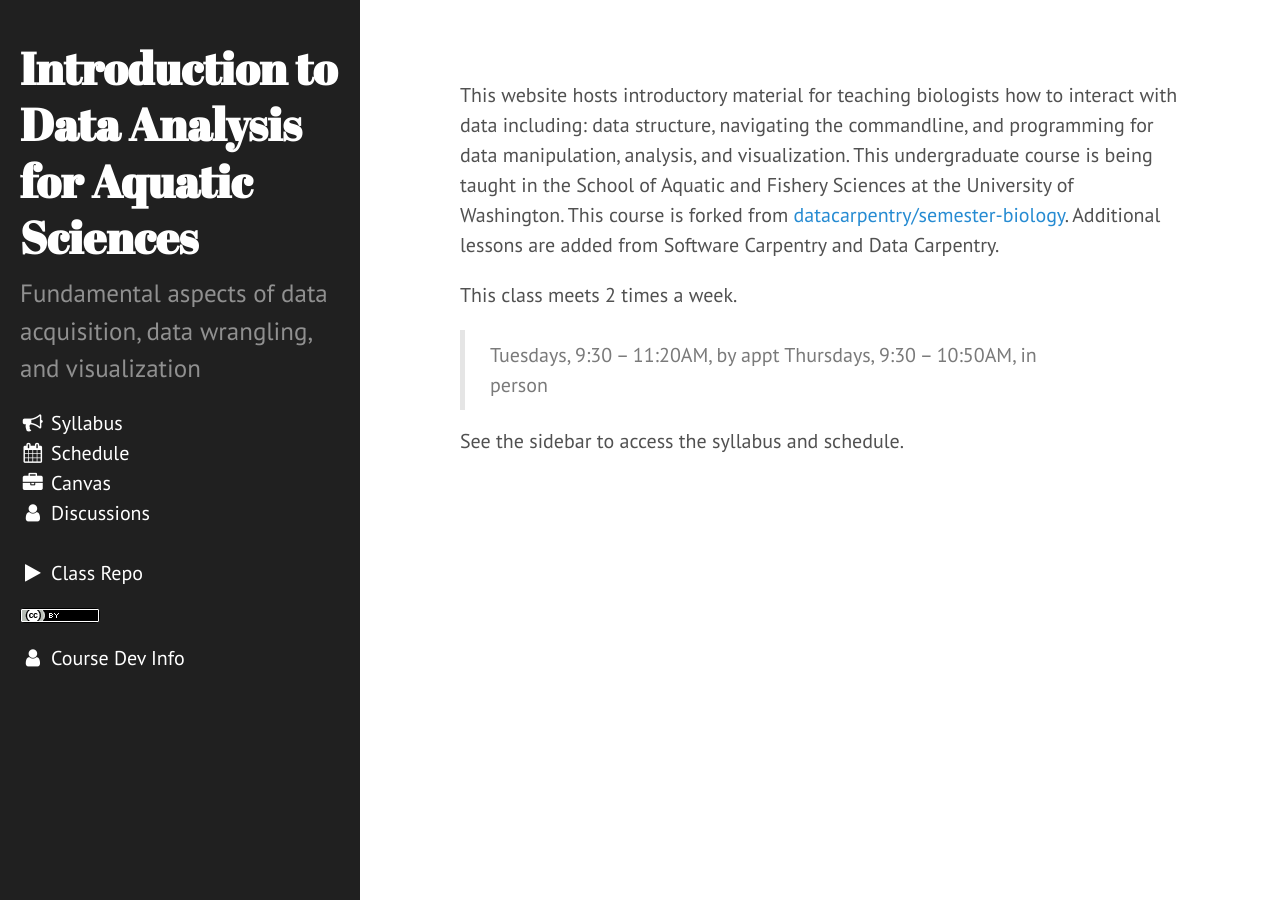
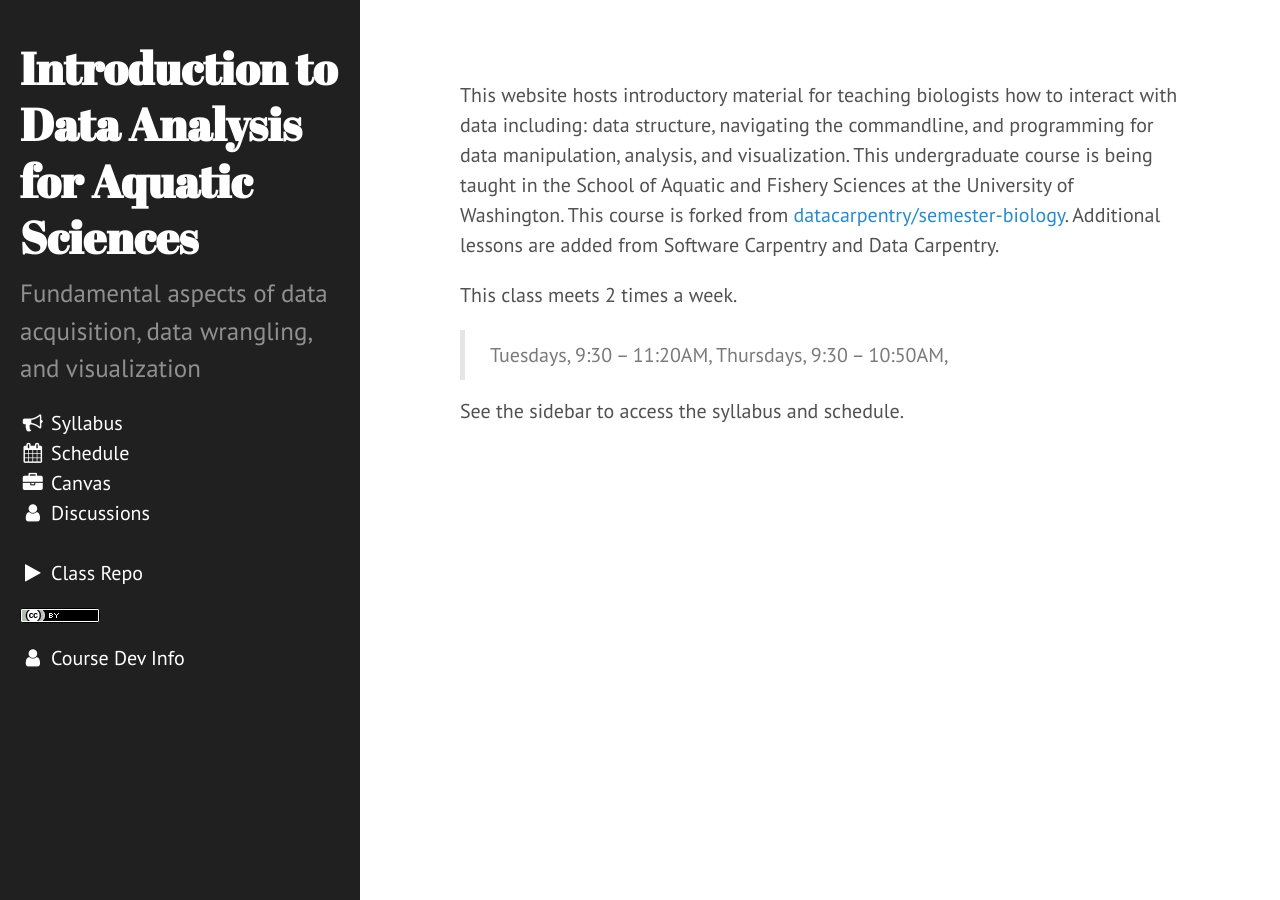
Before and after one commit to sr320/course-fish274-2021, a Jekyll site: the page built from index.md, in a window 1280 px wide. Built offline with Jekyll 4.4.1, drawn with Linux system fonts in a browser that asks for light colours; nearby versions of some CDN libraries.

Commit message:
rm by appt

```diff
--- a/index.md
+++ b/index.md
@@ -7,7 +7,7 @@
 Additional lessons are added from Software Carpentry and Data Carpentry.
 
 This class meets 2 times a week.
->Tuesdays, 9:30 – 11:20AM, by appt
->Thursdays, 9:30 – 10:50AM, in person
+>Tuesdays, 9:30 – 11:20AM,
+>Thursdays, 9:30 – 10:50AM,
 
 See the sidebar to access the syllabus and schedule.
```
Also changed, not shown: syllabus.md (+2 -2 lines).
